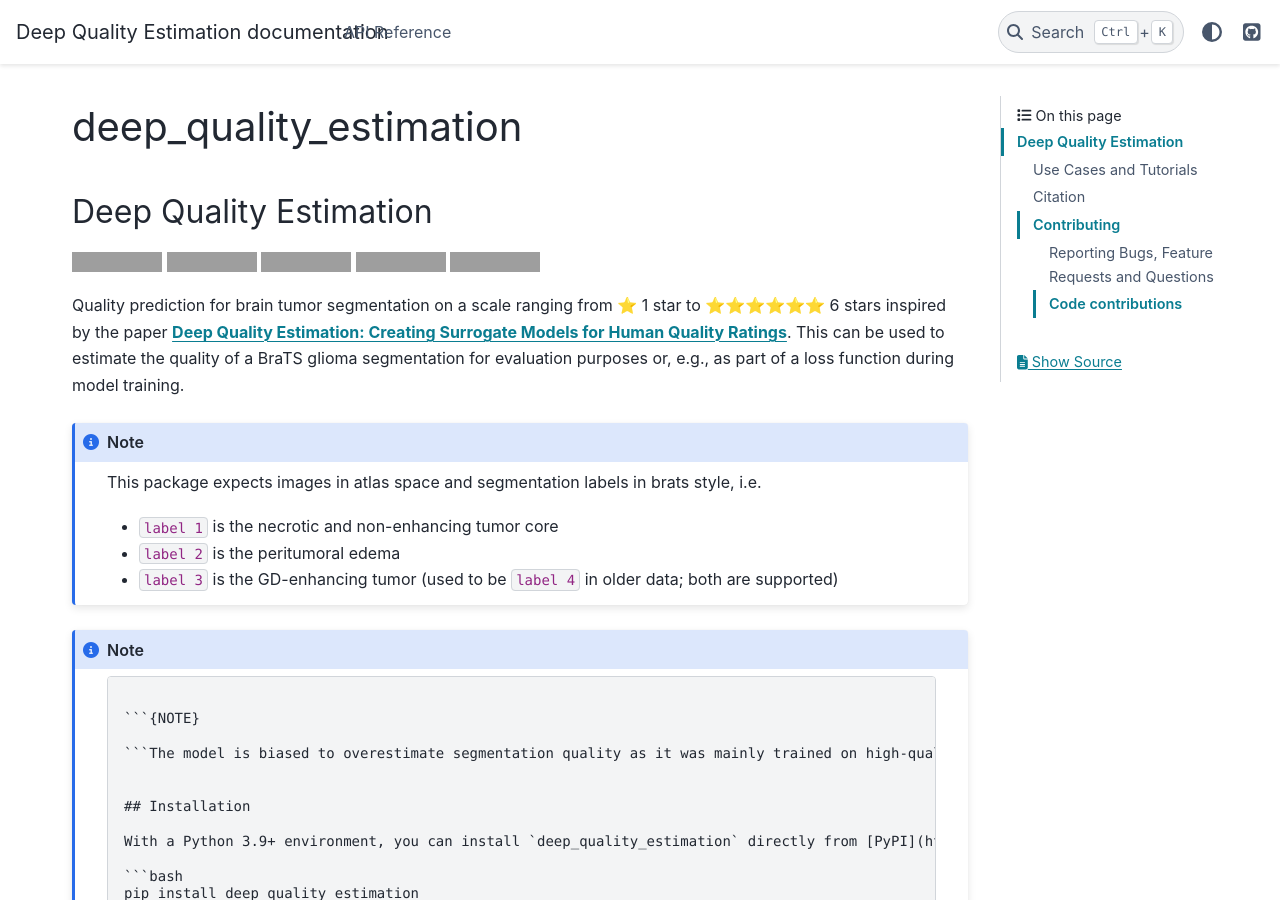
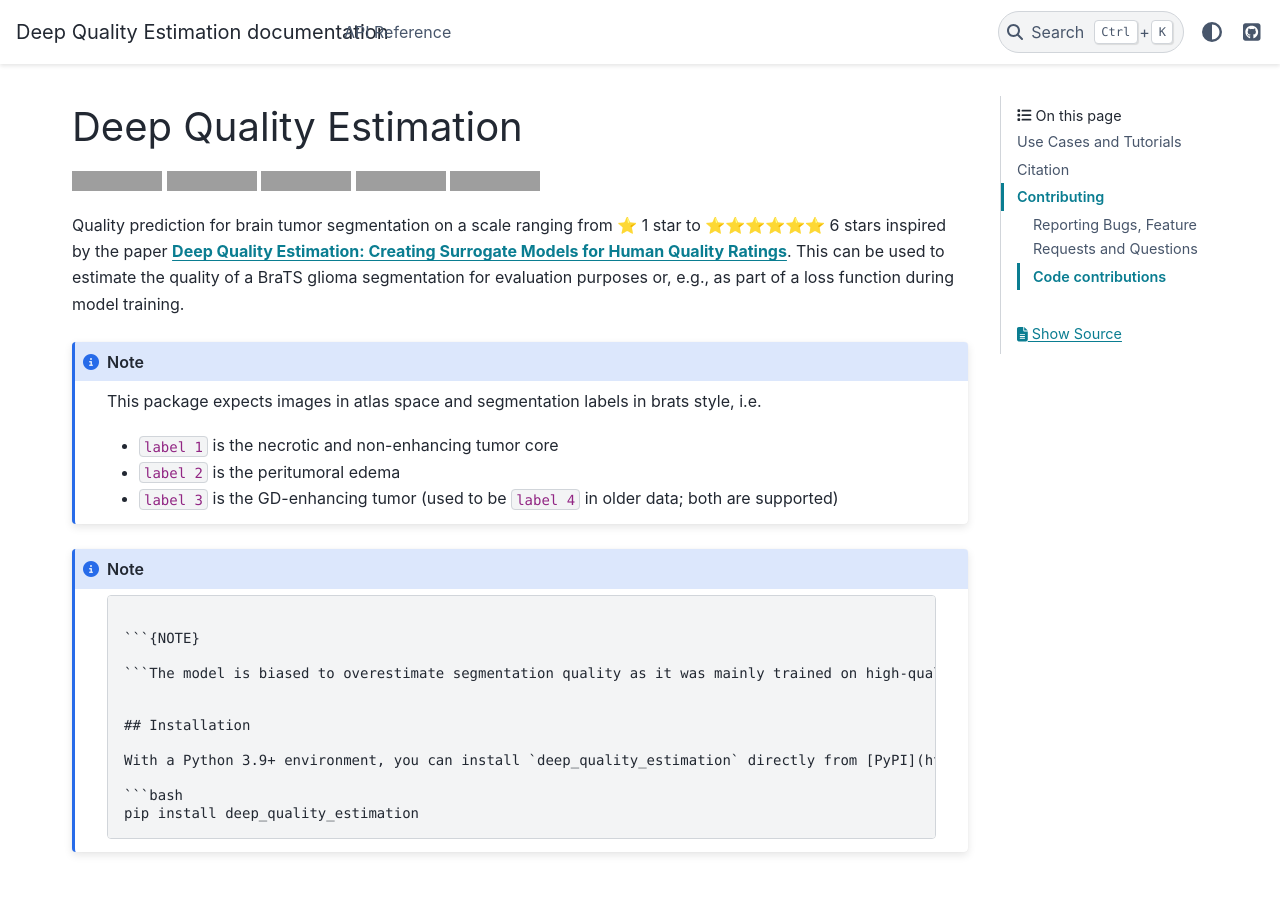
Before and after one commit to BrainLesion/deep_quality_estimation, a Sphinx documentation site: the page built from docs/source/index.rst, in a window 1280 px wide and 900 px high. Built offline with Sphinx 7.4.7 and the PyData theme 0.15.4, drawn with Linux system fonts in a browser that asks for light colours; grey boxes are pictures that could not be loaded.

```diff
--- a/docs/source/index.rst
+++ b/docs/source/index.rst
@@ -1,6 +1,3 @@
-deep_quality_estimation
-=========================
-
 .. include:: ../README_preprocessed.md
    :parser: myst_parser.sphinx_
 
```
Also changed, not shown: docs/source/api.rst (+4 -4 lines).
